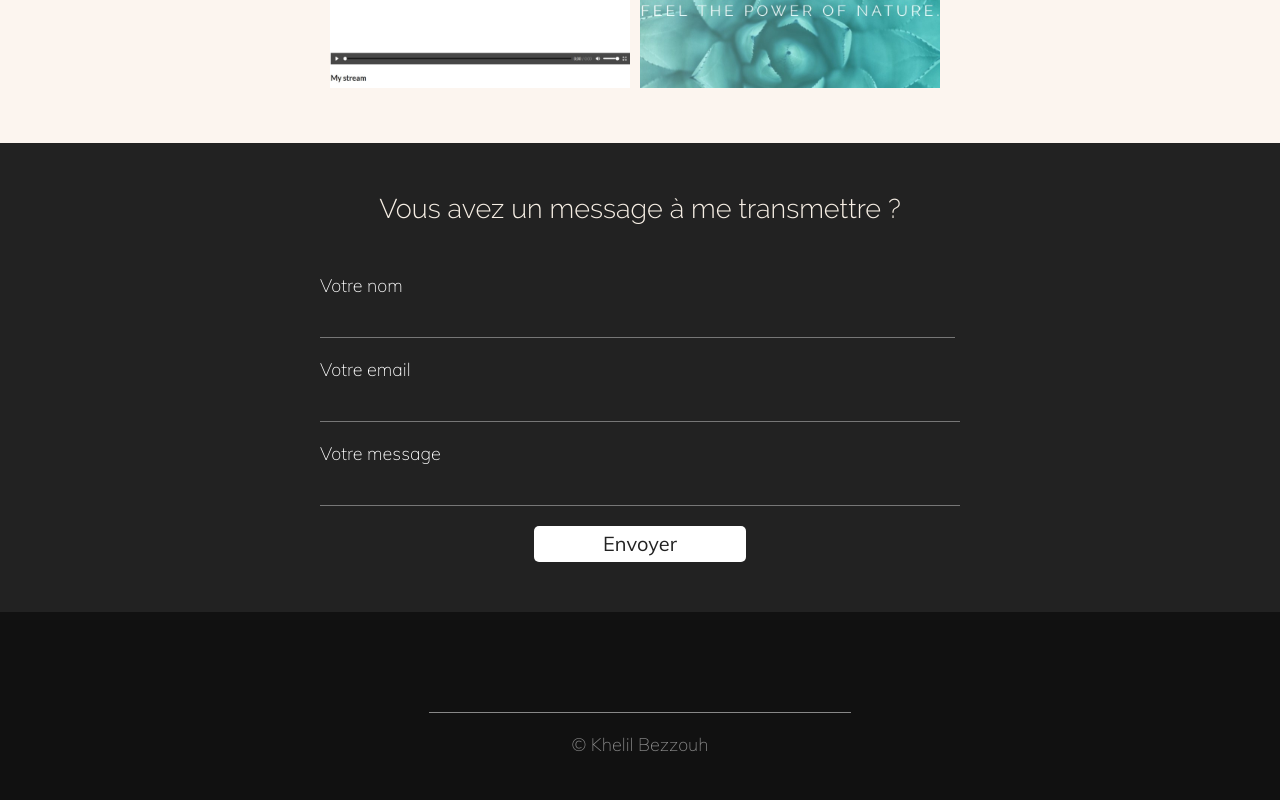
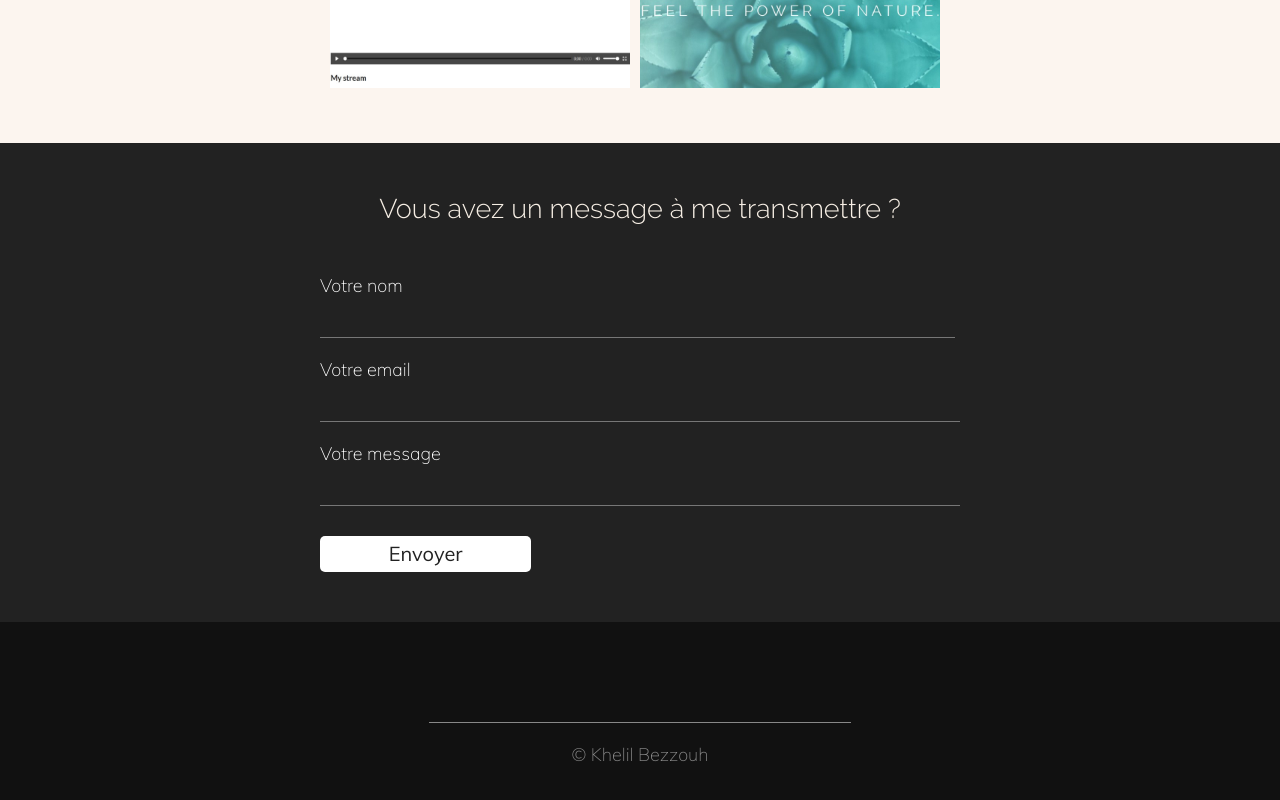
Before and after one commit to f1re69/kbezzouh-next, a Next.js app: page / in a window 1280 px wide. Shown: the part 2478-3278 px from the top of the page. Built offline with nearby package versions, Linux system fonts and the light colour scheme; no server answers.

Commit message:
style: Apply inline CSS to submit button in sendEmail component

```diff
--- a/components/javascript/sendEmail.tsx
+++ b/components/javascript/sendEmail.tsx
@@ -4,6 +4,7 @@ interface FormData {
   name: string;
   email: string;
   message: string;
+  recaptchaResponse: string;
 }
 
 async function sendEmail(formData: FormData): Promise<AxiosResponse> {
@@ -14,6 +15,7 @@ async function sendEmail(formData: FormData): Promise<AxiosResponse> {
   const url = process.env.NEXT_PUBLIC_BACKEND_URL + "/send-email";
 
   try {
+    console.log("formData : ", formData);
     const response = await axios.post(url, formData);
     return response;
   } catch (error) {
--- a/components/sections/ContactSection/ContactSectionForm/ContactSectionForm.tsx
+++ b/components/sections/ContactSection/ContactSectionForm/ContactSectionForm.tsx
@@ -9,6 +9,7 @@ interface FormValues {
   name: string;
   email: string;
   message: string;
+  recaptchaResponse: string;
 }
 
 const ContactSectionForm: React.FC = () => {
@@ -21,6 +22,13 @@ const ContactSectionForm: React.FC = () => {
     formikHelpers: FormikHelpers<FormValues>,
   ) => {
     try {
+      const captchaValue = (
+        document.getElementById("g-recaptcha-response") as HTMLInputElement
+      )?.value;
+      if (!captchaValue) {
+        throw new Error("Captcha verification failed");
+      }
+      values.recaptchaResponse = captchaValue;
       setTimeout(() => {
         handleResponseDismiss();
       }, 6000);
@@ -45,7 +53,12 @@ const ContactSectionForm: React.FC = () => {
 
   return (
     <Formik
-      initialValues={{ name: "", email: "", message: "" }}
+      initialValues={{
+        name: "",
+        email: "",
+        message: "",
+        recaptchaResponse: "",
+      }}
       onSubmit={handleSubmit}
     >
       {(formikProps) => (
@@ -88,8 +101,15 @@ const ContactSectionForm: React.FC = () => {
               </>
             )
           )}
-
-          <input type="submit" value="Envoyer" />
+          <div
+            className="g-recaptcha"
+            data-sitekey={process.env.NEXT_PUBLIC_RECAPTCHA_SITE_KEY}
+          ></div>
+          <input
+            type="submit"
+            value="Envoyer"
+            style={{ display: "inline", marginTop: "1rem" }}
+          />{" "}
         </form>
       )}
     </Formik>
--- a/components/sections/ContactSection/ContactSectionPresentation.tsx
+++ b/components/sections/ContactSection/ContactSectionPresentation.tsx
@@ -1,4 +1,4 @@
-import React from "react";
+import React, { useEffect } from "react";
 import ContactSectionForm from "./ContactSectionForm/ContactSectionForm";
 
 interface ContactSectionProps {
@@ -8,6 +8,13 @@ interface ContactSectionProps {
 const ContactSectionPresentation: React.FC<ContactSectionProps> = ({
   contactSectionRef,
 }) => {
+  useEffect(() => {
+    const script = document.createElement("script");
+    script.src = "https://www.google.com/recaptcha/api.js";
+    script.async = true;
+    script.defer = true;
+    document.body.appendChild(script);
+  }, []);
   return (
     <section id="contact" ref={contactSectionRef}>
       <div className="anchor">
```
